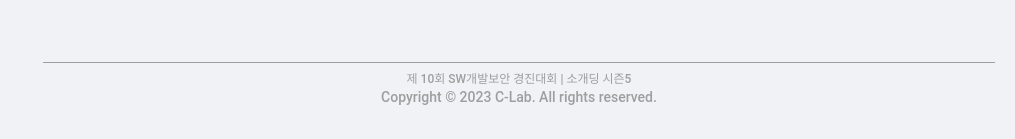
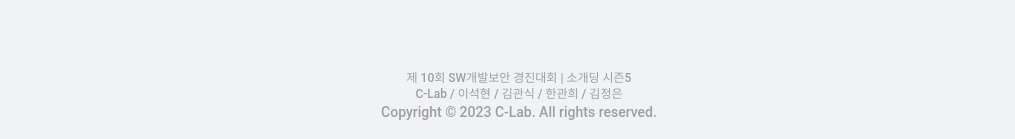
Before and after one commit to kgu-clab/petmily-web, a React (Vite) app: page / in a window 1280 px wide. Shown: the part 1950-2089 px from the top of the page, without its empty margins (265-1280 px from the left). Built offline with nearby package versions, Linux system fonts and the light colour scheme.

Commit message:
refactor: Footer 내용 변경

```diff
--- a/src/components/Footer.jsx
+++ b/src/components/Footer.jsx
@@ -1,12 +1,27 @@
 const Footer = () => {
   return (
     <footer>
-      <hr className="border-gray-500" />
-
       <ul className="mt-2 text-center text-xs font-medium text-gray-500">
-        <li>제 10회 SW개발보안 경진대회 | 소개딩 시즌5</li>
+        <li>
+          <a
+            href="https://securecoding.software/"
+            target="_blank"
+            rel="noreferrer"
+            className="hover:underline"
+          >
+            제 10회 SW개발보안 경진대회 | 소개딩 시즌5
+          </a>
+        </li>
+        <li>C-Lab / 이석현 / 김관식 / 한관희 / 김정은</li>
         <li className="text-sm">
-          Copyright © 2023 C-Lab. All rights reserved.
+          <a
+            href="https://github.com/KGU-C-Lab"
+            target="_blank"
+            rel="noreferrer"
+            className="hover:underline"
+          >
+            Copyright © 2023 C-Lab. All rights reserved.
+          </a>
         </li>
       </ul>
     </footer>
```
